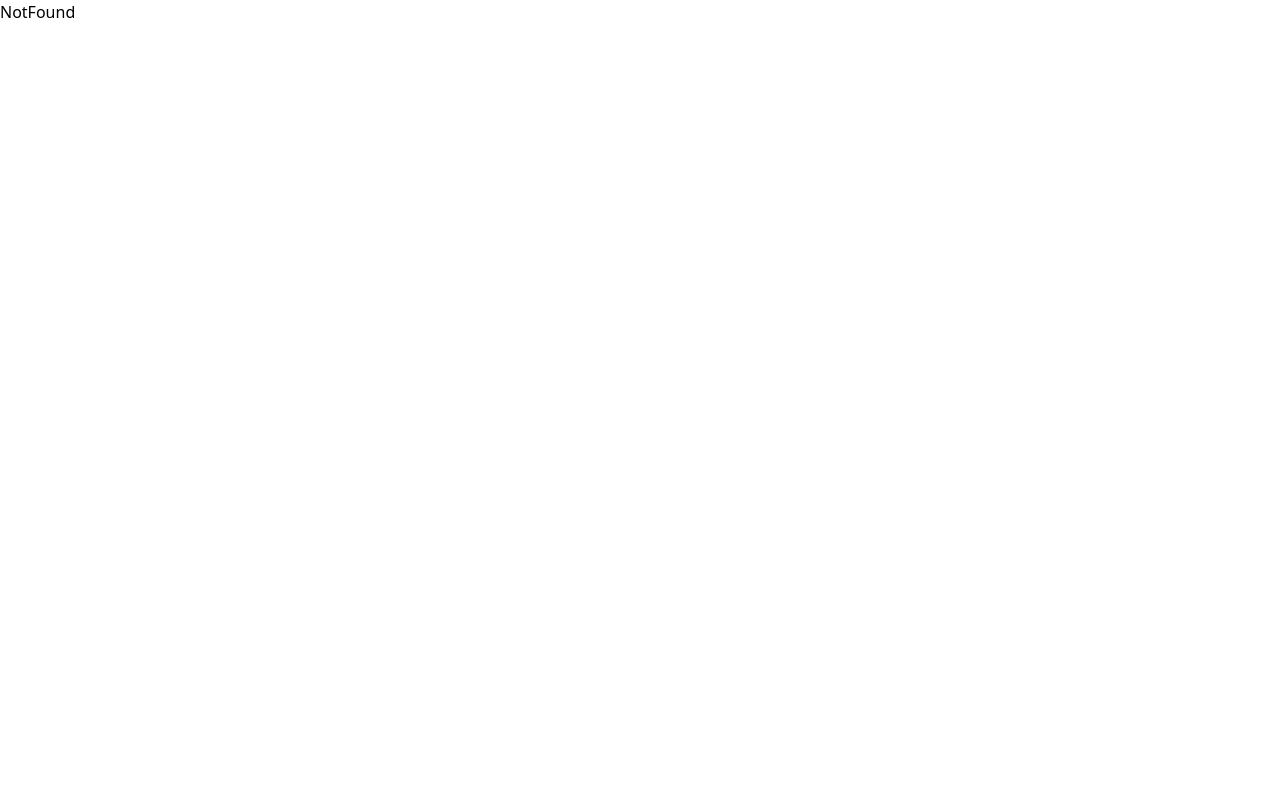
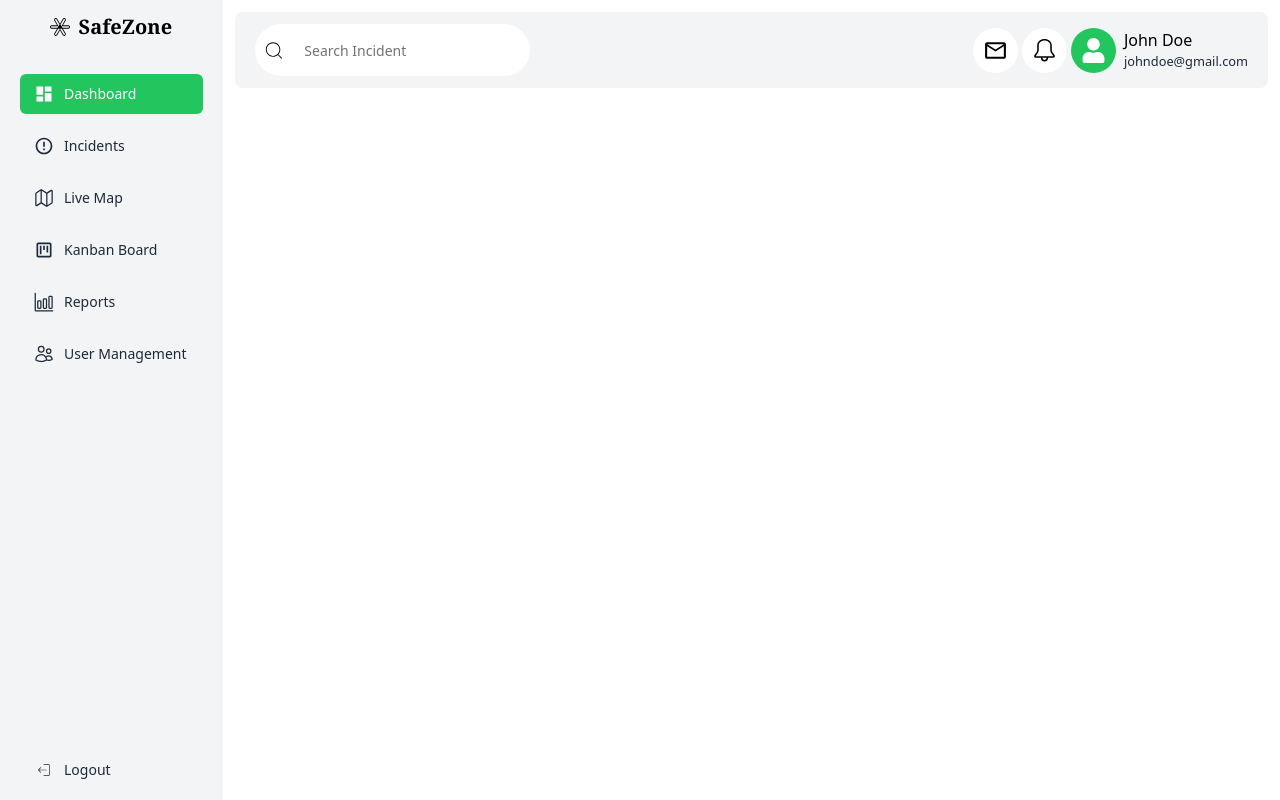
Before and after one commit to Grld-Andy/IReport, a React (Vite) app in the folder client/: page /dashboard in a window 1280 px wide. Built offline with nearby package versions, Linux system fonts and the light colour scheme.

Commit message:
feat: create sidebar

```diff
--- a/client/src/App.tsx
+++ b/client/src/App.tsx
@@ -1,16 +1,16 @@
 import { Route, Routes } from "react-router-dom"
 import Layout from "./components/Layout/Layout"
-import Home from "./pages/Home"
 import Login from "./pages/Auth/Login"
 import Register from "./pages/Auth/Register"
 import NotFound from "./pages/NotFound"
 import AuthLayout from "./components/Layout/AuthLayout"
+import Dashboard from "./pages/ProtectedPages/Dashboard"
 
 function App() {
   return (
     <Routes>
       <Route path="/" element={<Layout/>}>
-        <Route index element={<Home/>}/>
+        <Route path="dashboard" element={<Dashboard/>}/>
       </Route>
       <Route path="/" element={<AuthLayout/>}>
         <Route path="auth/register" element={<Register/>}/>
--- a/client/src/components/Layout/Layout.tsx
+++ b/client/src/components/Layout/Layout.tsx
@@ -1,13 +1,15 @@
 import React from 'react'
 import { Outlet } from 'react-router-dom'
-import Footer from '../custom/Footer'
+import Sidebar from '../custom/Sidebar'
+// import Footer from '../custom/Footer'
 
 const Layout: React.FC = () => {
   return (
-    <div className='h-screen bg-blue-50'>
-      <Outlet/>
-
-      <Footer/>
+    <div className='h-screen bg-white flex flex-row'>
+      <Sidebar/>
+      <div className='p-3 w-full'>
+        <Outlet/>
+      </div>
     </div>
   )
 }
--- /dev/null
+++ b/client/src/components/custom/Sidebar.tsx
@@ -0,0 +1,68 @@
+import React, { useState } from "react";
+import { SiGoogleauthenticator } from "react-icons/si";
+import { CiLogout } from "react-icons/ci";
+import { MdDashboard, MdOutlineDashboard, MdViewKanban } from "react-icons/md";
+import { Button } from "../ui/button";
+import { IoMap, IoMapOutline } from "react-icons/io5";
+import type { NavItem } from "@/types/NavItem";
+import { MdOutlineViewKanban } from "react-icons/md";
+import { RiErrorWarningLine, RiErrorWarningFill } from "react-icons/ri";
+import { IoBarChartOutline, IoBarChartSharp } from "react-icons/io5";
+import { HiOutlineUsers, HiUsers  } from "react-icons/hi2";
+
+const Sidebar: React.FC = () => {
+  const [activeTab, setActiveTab] = useState<string>("Dashboard");
+
+  const navItems : Array<NavItem> = [
+    {icon: MdOutlineDashboard, activeIcon: MdDashboard, name: "Dashboard"},
+    {icon: RiErrorWarningLine, activeIcon: RiErrorWarningFill, name: "Incidents"},
+    {icon: IoMapOutline, activeIcon: IoMap, name: "Live Map"},
+    {icon: MdOutlineViewKanban, activeIcon: MdViewKanban, name: "Kanban Board"},
+    {icon: IoBarChartOutline, activeIcon: IoBarChartSharp, name: "Reports"},
+    {icon: HiOutlineUsers, activeIcon: HiUsers, name: "User Management"},
+  ]
+
+  return (
+    <div className="flex flex-col justify-between bg-gray-100 h-full py-3 px-5">
+      {/* upper */}
+      <div className="flex flex-col gap-8">
+
+        {/* logo */}
+        <div className="flex items-center justify-center gap-2">
+          <SiGoogleauthenticator size={20} />
+          <span className="text-[20px] font-bold font-serif">SafeZone</span>
+        </div>
+
+        {/* navitems */}
+        <div className="flex flex-col gap-3">
+          {
+            navItems.map((item, index) => {
+              return(
+                <Button onClick={() => setActiveTab(item.name)} key={index} className={
+                    `${activeTab != item.name ? "hover:bg-green-400 bg-transparent text-gray-800" : "bg-green-500 hover:bg-green-500 text-white"}
+                    flex items-center justify-start gap-3 shadow-none py-5
+                    `
+                  }>
+                  {
+                    activeTab != item.name ?
+                    <item.icon className="scale-125"/>
+                    : <item.activeIcon className="scale-125 text-white"/>
+                  }
+                  <p>{item.name}</p>
+                </Button>
+              )
+            })
+          }
+        </div>
+      </div>
+
+      {/* lower: logout button */}
+      <Button className="flex items-center justify-start hover:bg-green-400 gap-3 bg-transparent shadow-none">
+        <CiLogout className="text-gray-800"/>
+        <p className="text-gray-800">Logout</p>
+      </Button>
+    </div>
+  );
+};
+
+export default Sidebar;
--- /dev/null
+++ b/client/src/pages/ProtectedPages/Dashboard.tsx
@@ -0,0 +1,39 @@
+import { Input } from '@/components/ui/input';
+import React from 'react'
+import { CiSearch } from "react-icons/ci";
+import { GoBell } from "react-icons/go";
+import { MdOutlineEmail } from 'react-icons/md';
+import { FaUser } from "react-icons/fa";
+
+const Dashboard : React.FC = () => {
+  return (
+    <div className='flex flex-col gap-5 w-full'>
+      <nav className='px-5 py-3 bg-gray-100 rounded-lg w-full flex justify-between items-center gap-5'>
+        <div className='bg-white rounded-full p-2 flex gap-2 items-center'>
+          <CiSearch size={25}/>
+          <Input placeholder='Search Incident' className='shadow-none active:ring-transparent active:outline-none active:border-none border-none outline-none'/>
+        </div>
+
+        <div className='flex gap-1 items-center'>
+          <div className='grid place-content-center h-[45px] w-[45px] rounded-full bg-white'>
+            <MdOutlineEmail size={25}/>
+          </div>
+          <div className='grid place-content-center h-[45px] w-[45px] rounded-full bg-white'>
+            <GoBell size={25}/>
+          </div>
+          <div className='flex gap-2 items-center'>
+            <div className='grid place-content-center h-[45px] w-[45px] rounded-full bg-green-500'>
+              <FaUser size={25} color='white'/>
+            </div>
+            <div className='flex flex-col justify-between items-start py-1'>
+              <h3 className='text-black text-[1em]'>John Doe</h3>
+              <p className='text-gray-800 text-[0.8em]'>johndoe@gmail.com</p>
+            </div>
+          </div>
+        </div>
+      </nav>
+    </div>
+  )
+}
+
+export default Dashboard
--- /dev/null
+++ b/client/src/types/NavItem.ts
@@ -0,0 +1,8 @@
+import type { IconType } from "react-icons/lib"
+
+export interface NavItem
+{
+    icon: IconType
+    name: string
+    activeIcon: IconType
+}
--- a/client/tsconfig.json
+++ b/client/tsconfig.json
@@ -9,7 +9,7 @@
     }
   ],
   "compilerOptions": {
-    "baseUrl": ".",
+    // "baseUrl": ".",
     "paths": {
       "@/*": ["./src/*"]
     }
```
